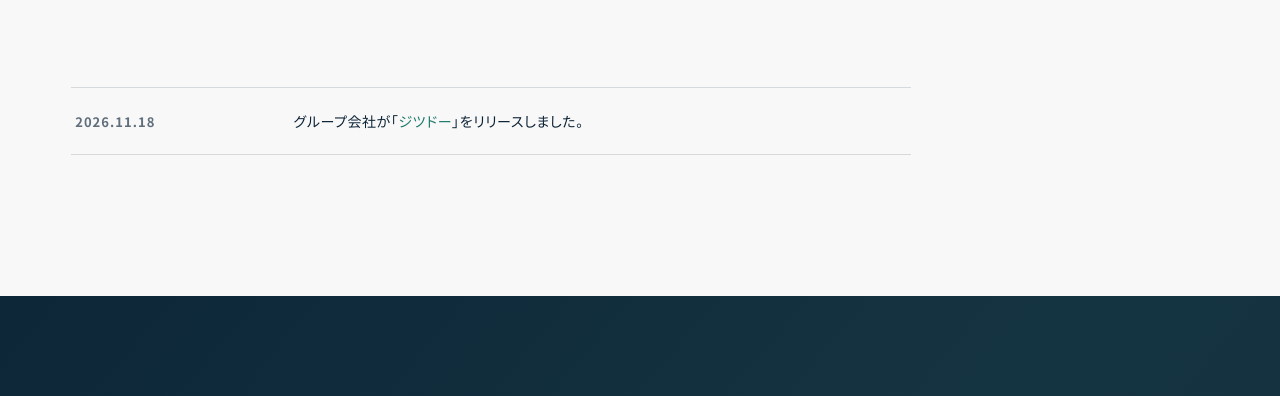
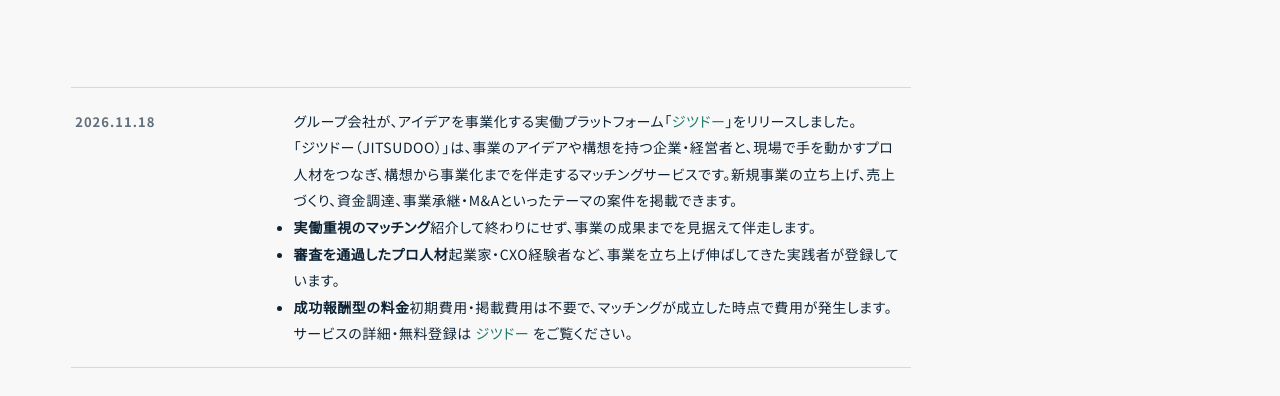
Before and after one commit to hoddy51/sui-gen, a plain HTML site: page index.html in a window 1280 px wide. Shown: the part 6536-6932 px from the top of the page. Drawn offline with Linux system fonts and the light colour scheme; animation ran at ten frames a second; a script that the page names is missing; a web font is replaced by a local one.

Commit message:
お知らせ: ジツドー リリース告知の本文を拡充
Co-Authored-By: Claude Fable 5.2 <noreply@anthropic.com>

```diff
--- a/index.html
+++ b/index.html
@@ -405,7 +405,16 @@
         </div>
       </div>
       <dl class="company-dl js-inview" style="--stagger:1">
-        <div><dt><time datetime="2026-11-18">2026.11.18</time></dt><dd>グループ会社が「<a href="https://www.jitsudoo.com/" target="_blank" rel="noopener">ジツドー</a>」をリリースしました。</dd></div>
+        <div><dt><time datetime="2026-11-18">2026.11.18</time></dt><dd class="news-item">
+          <p class="news-item__title">グループ会社が、アイデアを事業化する実働プラットフォーム「<a href="https://www.jitsudoo.com/" target="_blank" rel="noopener">ジツドー</a>」をリリースしました。</p>
+          <p class="news-item__body">「ジツドー（JITSUDOO）」は、事業のアイデアや構想を持つ企業・経営者と、現場で手を動かすプロ人材をつなぎ、構想から事業化までを伴走するマッチングサービスです。新規事業の立ち上げ、売上づくり、資金調達、事業承継・M&amp;Aといったテーマの案件を掲載できます。</p>
+          <ul class="news-item__points">
+            <li><strong>実働重視のマッチング</strong>紹介して終わりにせず、事業の成果までを見据えて伴走します。</li>
+            <li><strong>審査を通過したプロ人材</strong>起業家・CXO経験者など、事業を立ち上げ伸ばしてきた実践者が登録しています。</li>
+            <li><strong>成功報酬型の料金</strong>初期費用・掲載費用は不要で、マッチングが成立した時点で費用が発生します。</li>
+          </ul>
+          <p class="news-item__body">サービスの詳細・無料登録は <a href="https://www.jitsudoo.com/" target="_blank" rel="noopener">ジツドー</a> をご覧ください。</p>
+        </dd></div>
       </dl>
     </div>
   </section>
```
